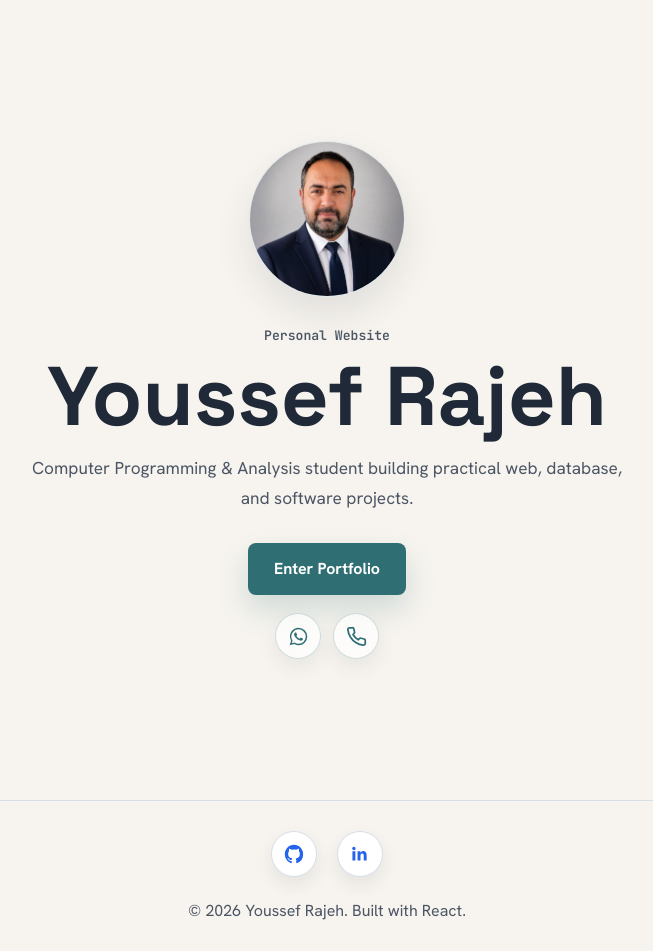
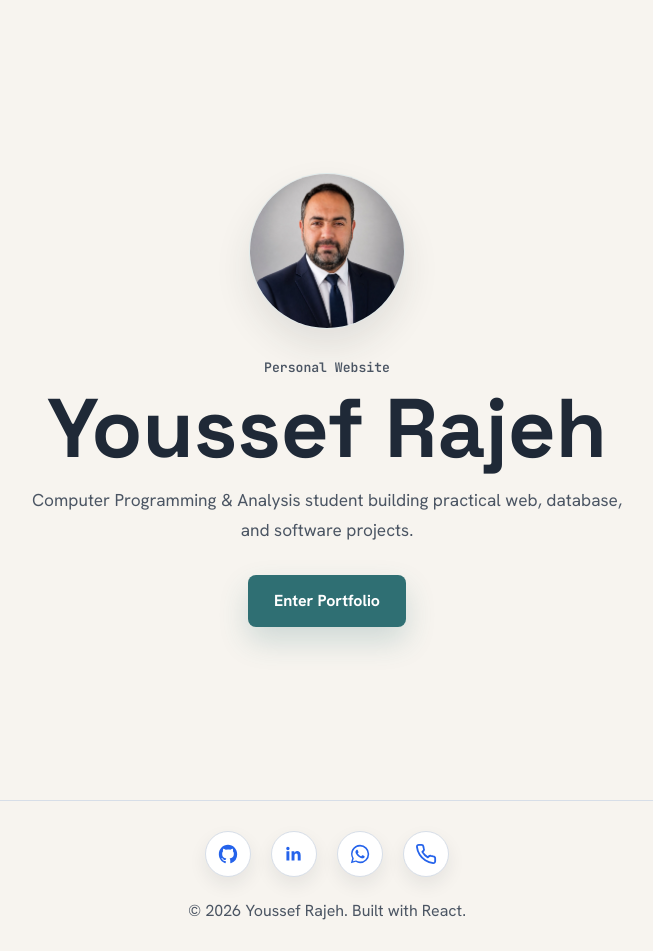
Before and after one commit to Youssefrajeh/MyWebsite-main, a React (Vite) app: page /#/ in a window 1280 px wide. Shown: the top 951 px of the page, without its empty margins (313-966 px from the left). Built offline with nearby package versions, Linux system fonts and the light colour scheme.

Commit message:
moving new icons to to the right place

```diff
--- a/src/components/Footer.jsx
+++ b/src/components/Footer.jsx
@@ -16,6 +16,21 @@ const LinkedInIcon = () => (
       fill="currentColor"
       d="M6.94 8.99H3.75v10.2h3.19V8.99ZM5.35 4.1a1.85 1.85 0 1 0 0 3.7 1.85 1.85 0 0 0 0-3.7Zm13.9 9.25c0-3.06-1.63-4.49-3.82-4.49a3.3 3.3 0 0 0-2.99 1.64h-.04V8.99H9.35v10.2h3.18v-5.05c0-1.33.25-2.62 1.9-2.62 1.63 0 1.65 1.52 1.65 2.7v4.97h3.18v-5.84Z"
     />
+  </svg>
+);
+
+const WhatsAppIcon = () => (
+  <svg viewBox="0 0 24 24" aria-hidden="true" focusable="false">
+    <path
+      fill="currentColor"
+      d="M12.04 2a9.84 9.84 0 0 0-8.53 14.74L2 22l5.39-1.42A9.94 9.94 0 0 0 12.04 22 9.99 9.99 0 0 0 12.04 2Zm0 18.31a8.2 8.2 0 0 1-4.18-1.14l-.3-.18-3.2.84.85-3.12-.2-.32a8.14 8.14 0 0 1-1.25-4.35 8.28 8.28 0 1 1 8.28 8.27Zm4.54-6.2c-.25-.12-1.47-.72-1.7-.8-.22-.09-.39-.13-.55.12-.16.25-.64.8-.78.97-.14.16-.29.18-.54.06a6.76 6.76 0 0 1-2-1.24 7.55 7.55 0 0 1-1.38-1.72c-.14-.25-.02-.38.1-.5.11-.11.25-.29.37-.43.13-.14.17-.25.25-.41.08-.17.04-.31-.02-.44-.06-.12-.55-1.33-.76-1.82-.2-.48-.4-.41-.55-.42h-.47c-.16 0-.43.06-.66.31-.22.25-.86.85-.86 2.06s.89 2.39 1.01 2.55c.12.17 1.74 2.66 4.22 3.73.59.26 1.05.41 1.41.52.59.19 1.13.16 1.55.1.48-.07 1.47-.6 1.68-1.18.2-.59.2-1.09.14-1.19-.06-.1-.22-.16-.47-.28Z"
+    />
+  </svg>
+);
+
+const PhoneIcon = () => (
+  <svg viewBox="0 0 24 24" fill="none" stroke="currentColor" strokeWidth="2" strokeLinecap="round" strokeLinejoin="round" aria-hidden="true" focusable="false">
+    <path d="M22 16.92v3a2 2 0 0 1-2.18 2 19.79 19.79 0 0 1-8.63-3.07 19.5 19.5 0 0 1-6-6A19.79 19.79 0 0 1 2.12 4.18 2 2 0 0 1 4.11 2h3a2 2 0 0 1 2 1.72c.12.9.33 1.78.62 2.63a2 2 0 0 1-.45 2.11L8 9.73a16 16 0 0 0 6 6l1.27-1.27a2 2 0 0 1 2.11-.45c.85.29 1.73.5 2.63.62A2 2 0 0 1 22 16.92Z" />
   </svg>
 );
 
@@ -51,6 +66,30 @@ const Footer = () => {
           <span className="sr-only">LinkedIn</span>
           <LinkedInIcon />
         </m.a>
+        <m.a
+          href="https://wa.me/15483884360"
+          target="_blank"
+          rel="noopener noreferrer"
+          aria-label="Message Youssef on WhatsApp"
+          title="WhatsApp"
+          whileHover={{ y: -3, scale: 1.15 }}
+          whileTap={{ scale: 0.95 }}
+          transition={{ type: "spring", stiffness: 400, damping: 17 }}
+        >
+          <span className="sr-only">WhatsApp</span>
+          <WhatsAppIcon />
+        </m.a>
+        <m.a
+          href="tel:+15483884360"
+          aria-label="Call Youssef at +1 548 388 4360"
+          title="Call"
+          whileHover={{ y: -3, scale: 1.15 }}
+          whileTap={{ scale: 0.95 }}
+          transition={{ type: "spring", stiffness: 400, damping: 17 }}
+        >
+          <span className="sr-only">Call</span>
+          <PhoneIcon />
+        </m.a>
       </div>
       <p style={{ fontFamily: '"Hanken Grotesk", sans-serif' }}>
         &copy; {new Date().getFullYear()} Youssef Rajeh. Built with React.
--- a/src/components/LandingPage.jsx
+++ b/src/components/LandingPage.jsx
@@ -89,45 +89,6 @@ const LandingPage = () => {
           box-shadow: 0 18px 36px rgba(47, 111, 115, 0.26);
         }
 
-        .landing-contact-actions {
-          display: flex;
-          align-items: center;
-          justify-content: center;
-          gap: 12px;
-          margin-top: 18px;
-        }
-
-        .landing-contact-link {
-          width: 46px;
-          height: 46px;
-          display: inline-flex;
-          align-items: center;
-          justify-content: center;
-          border: 1px solid rgba(47, 111, 115, 0.22);
-          border-radius: 50%;
-          background: rgba(255, 255, 255, 0.72);
-          color: #2f6f73;
-          box-shadow: 0 8px 20px rgba(36, 48, 51, 0.08);
-          transition: transform 0.25s ease, color 0.25s ease, border-color 0.25s ease, box-shadow 0.25s ease;
-        }
-
-        .landing-contact-link svg {
-          width: 21px;
-          height: 21px;
-        }
-
-        .landing-contact-link:hover {
-          transform: translateY(-3px);
-          color: #285f62;
-          border-color: rgba(47, 111, 115, 0.5);
-          box-shadow: 0 12px 24px rgba(47, 111, 115, 0.16);
-        }
-
-        .landing-contact-link:focus-visible {
-          outline: 3px solid rgba(47, 111, 115, 0.28);
-          outline-offset: 3px;
-        }
-
         @media (max-width: 520px) {
           .landing-page {
             min-height: calc(100svh - 112px);
@@ -206,18 +167,6 @@ const LandingPage = () => {
             Enter Portfolio
           </Link>
         </m.div>
-        <m.div className="landing-contact-actions" variants={staggerItem}>
-          <a className="landing-contact-link" href="https://wa.me/15483884360" target="_blank" rel="noopener noreferrer" aria-label="Message Youssef on WhatsApp" title="WhatsApp">
-            <svg viewBox="0 0 24 24" aria-hidden="true" focusable="false">
-              <path fill="currentColor" d="M12.04 2a9.84 9.84 0 0 0-8.53 14.74L2 22l5.39-1.42A9.94 9.94 0 0 0 12.04 22 9.99 9.99 0 0 0 12.04 2Zm0 18.31a8.2 8.2 0 0 1-4.18-1.14l-.3-.18-3.2.84.85-3.12-.2-.32a8.14 8.14 0 0 1-1.25-4.35 8.28 8.28 0 1 1 8.28 8.27Zm4.54-6.2c-.25-.12-1.47-.72-1.7-.8-.22-.09-.39-.13-.55.12-.16.25-.64.8-.78.97-.14.16-.29.18-.54.06a6.76 6.76 0 0 1-2-1.24 7.55 7.55 0 0 1-1.38-1.72c-.14-.25-.02-.38.1-.5.11-.11.25-.29.37-.43.13-.14.17-.25.25-.41.08-.17.04-.31-.02-.44-.06-.12-.55-1.33-.76-1.82-.2-.48-.4-.41-.55-.42h-.47c-.16 0-.43.06-.66.31-.22.25-.86.85-.86 2.06s.89 2.39 1.01 2.55c.12.17 1.74 2.66 4.22 3.73.59.26 1.05.41 1.41.52.59.19 1.13.16 1.55.1.48-.07 1.47-.6 1.68-1.18.2-.59.2-1.09.14-1.19-.06-.1-.22-.16-.47-.28Z" />
-            </svg>
-          </a>
-          <a className="landing-contact-link" href="tel:+15483884360" aria-label="Call Youssef at +1 548 388 4360" title="Call">
-            <svg viewBox="0 0 24 24" fill="none" stroke="currentColor" strokeWidth="2" strokeLinecap="round" strokeLinejoin="round" aria-hidden="true" focusable="false">
-              <path d="M22 16.92v3a2 2 0 0 1-2.18 2 19.79 19.79 0 0 1-8.63-3.07 19.5 19.5 0 0 1-6-6A19.79 19.79 0 0 1 2.12 4.18 2 2 0 0 1 4.11 2h3a2 2 0 0 1 2 1.72c.12.9.33 1.78.62 2.63a2 2 0 0 1-.45 2.11L8 9.73a16 16 0 0 0 6 6l1.27-1.27a2 2 0 0 1 2.11-.45c.85.29 1.73.5 2.63.62A2 2 0 0 1 22 16.92Z" />
-            </svg>
-          </a>
-        </m.div>
       </m.section>
     </main>
   );
```
